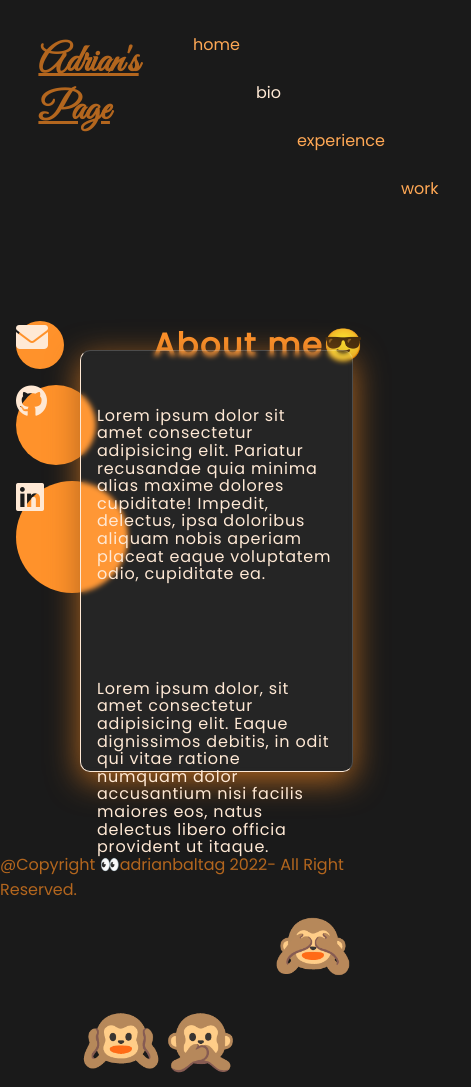
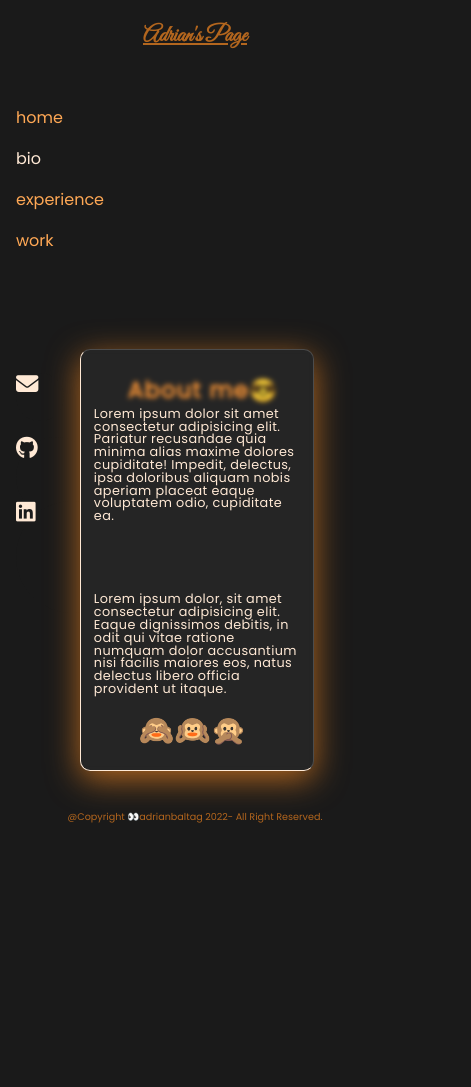
Before and after one commit to adrianbaltag/adrian-s_page, a plain HTML site: page bio.html in a window 390 px wide. Shown: the whole page, 471 px wide, since content can reach past the window. After the commit the page ends 844 px from the top, so only its background shows below. Drawn offline with Linux system fonts and the light colour scheme.

Commit message:
bug - work.html

```diff
--- a/bio.css
+++ b/bio.css
@@ -9,8 +9,8 @@ tint #ff922b
 
 */
 
-@import url('https://fonts.googleapis.com/css2?family=Great+Vibes&family=Tangerine:wght@700&display=swap');
-@import url('https://fonts.googleapis.com/css2?family=Poppins&display=swap');
+@import url("https://fonts.googleapis.com/css2?family=Great+Vibes&family=Tangerine:wght@700&display=swap");
+@import url("https://fonts.googleapis.com/css2?family=Poppins&display=swap");
 
 * {
   margin: 0;
@@ -20,7 +20,7 @@ tint #ff922b
 
 body {
   background-color: #1a1a1a;
-  font-family: 'Poppins', sans-serif;
+  font-family: "Poppins", sans-serif;
   height: 100vh;
   width: 100vw;
 }
@@ -35,10 +35,9 @@ header {
 h1 {
   color: #b3661e;
   margin: 1em 1em;
-  font-family: 'Great Vibes', cursive;
+  font-family: "Great Vibes", cursive;
   font-size: 2.4em;
   text-decoration: underline;
-
 }
 
 nav {
@@ -52,13 +51,13 @@ nav a {
   padding-right: 1em;
 }
 
-.bio{
+.bio {
   color: #ffe9d5;
 }
 
 nav a:hover {
   color: #ffe9d5;
-    transition: ease .75s;
+  transition: ease 0.75s;
   transform: scale(1.2);
 }
 a.bio {
@@ -76,7 +75,7 @@ nav a:hover {
 main {
   display: flex;
   flex-direction: row;
-    justify-content:space-between;
+  justify-content: space-between;
 }
 .icons div {
   height: 3em;
@@ -87,7 +86,6 @@ main {
   margin-left: 1em;
 }
 
-
 .link_1 {
   height: 3em;
   width: 3em;
@@ -96,7 +94,7 @@ main {
 /* selects elem with attribute === link  */
 [class*="link"]:hover {
   background-color: transparent;
-   transition: all ease .3s;
+  transition: all ease 0.3s;
 }
 .link_2 {
   height: 5em !important;
@@ -109,11 +107,9 @@ main {
   border-radius: 100em;
 }
 
-
 i {
-    color:#ffe9d5;
+  color: #ffe9d5;
   font-size: 2em;
-
 }
 
 .intro {
@@ -121,7 +117,6 @@ i {
   display: flex;
   justify-content: center;
 }
-
 
 .about_me {
   width: 100%;
@@ -131,7 +126,7 @@ i {
 }
 
 .about_h2 {
-    color:#ff922b;
+  color: #ff922b;
   font-size: 2em;
   letter-spacing: 1.6px;
 }
@@ -140,23 +135,24 @@ i {
   margin-top: -1.2em;
   width: 70vw;
   height: 50vh;
-    background: rgba( 255, 255, 255, 0.05 );
+  background: rgba(255, 255, 255, 0.05);
   box-shadow: 0 8px 32px 0 #b3661e;
-    backdrop-filter: blur( 2.5px );
-    -webkit-backdrop-filter: blur( 2.5px );
+  backdrop-filter: blur(2.5px);
+  -webkit-backdrop-filter: blur(2.5px);
   border-radius: 10px;
-    border: 1px solid rgba( 255, 255, 255, 0.18 );
+  border: 1px solid rgba(255, 255, 255, 0.18);
   border-left: 1px solid #ffe9d5;
   border-bottom: 1px solid #ffe9d5;
   align-self: flex-start;
   margin-left: -3em;
 }
 
-.glass, p {
+.glass,
+p {
   margin-top: 2.5em;
   color: #ffe9d5;
   text-align: left;
-    letter-spacing: .8px;
+  letter-spacing: 0.8px;
   line-height: 1.1;
   padding: 1em;
 }
@@ -172,3 +168,104 @@ footer {
   align-items: flex-end;
   margin-top: 5em;
 }
+
+/* *********media queries************** */
+
+@media screen and (max-width: 500px) {
+  body {
+    height: 100vh;
+    height: 100vw;
+  }
+  header {
+    display: flex;
+    flex-direction: column;
+  }
+
+  h1 {
+    text-align: center;
+    font-size: 1.4em;
+  }
+
+  nav {
+    display: flex;
+    flex-direction: column;
+    align-items: flex-start;
+  }
+  a.bio {
+    margin-top: 1em;
+    font-size: 1em;
+  }
+
+  a.experience {
+    margin-top: 1em;
+    font-size: 1em;
+  }
+  a.work {
+    margin-top: 1em;
+    font-size: 1em;
+  }
+
+  .icons div {
+    margin-bottom: 1em;
+    margin-left: 1em;
+    background: #1a1a1a;
+  }
+
+  .fa-solid,
+  .fa-brands {
+    font-size: 1.4em;
+  }
+  .link_3 {
+    margin-top: -2em;
+  }
+  footer {
+    margin-top: -5em;
+    font-size: 0.6em;
+  }
+
+  .about_h2 {
+    color: #ff922b;
+    font-size: 1.4em;
+    letter-spacing: 1.4px;
+    margin-left: -5em;
+    margin-bottom: -1em;
+  }
+
+  .glassmorphism {
+    margin-top: -2.2em;
+    width: 60vw;
+    height: 50vh;
+    background: rgba(255, 255, 255, 0.05);
+    box-shadow: 0 8px 32px 0 #b3661e;
+    backdrop-filter: blur(2.5px);
+    -webkit-backdrop-filter: blur(2.5px);
+    border-radius: 10px;
+    border: 1px solid rgba(255, 255, 255, 0.18);
+    border-left: 1px solid #ffe9d5;
+    border-bottom: 1px solid #ffe9d5;
+    align-self: flex-start;
+    margin-left: -3em;
+  }
+
+  .glass,
+  p {
+    margin-top: 3.5em;
+    color: #ffe9d5;
+    text-align: left;
+    letter-spacing: 0.4px;
+    line-height: 1;
+    word-wrap: normal;
+    font-size: 0.8em;
+  }
+
+  span {
+    margin-left: 2em;
+    margin-top: -2em;
+    font-size: 1.8em;
+  }
+
+  footer {
+    margin-top: 4em;
+    font-size: 0.6em;
+  }
+}
--- a/bio.html
+++ b/bio.html
@@ -1,13 +1,15 @@
-
 <!DOCTYPE html>
 <html lang="en">
   <head>
-    <meta charset="UTF-8">
-    <meta http-equiv="X-UA-Compatible" content="IE=edge">
-    <meta name="viewport" content="width=device-width, initial-scale=1.0">
+    <meta charset="UTF-8" />
+    <meta http-equiv="X-UA-Compatible" content="IE=edge" />
+    <meta name="viewport" content="width=device-width, initial-scale=1.0" />
     <title>Adrian's Page</title>
-    <link rel="stylesheet" href="bio.css">
-    <script src="https://kit.fontawesome.com/51d66fbc81.js" crossorigin="anonymous"></script>
+    <link rel="stylesheet" href="bio.css" />
+    <script
+      src="https://kit.fontawesome.com/51d66fbc81.js"
+      crossorigin="anonymous"
+    ></script>
   </head>
   <body>
     <!-- **********header***************** -->
@@ -27,34 +29,46 @@
     <main>
       <section class="icons">
         <!-- link to email not working due verizon security policy -->
-          <div class="link_1"><a href= "mailto: fbaltag83@gmail.com"  target="_blank"
-            ><i class="fa-solid fa-envelope"></i></a></div
-          >
-          <div class="link_2"><a href="https://github.com/adrianbaltag" target="_blank"
-            ><i class="fa-brands fa-github"></i></a></div
-          >
-         <div class="link_3"> <a
+        <div class="link_1">
+          <a href="mailto: fbaltag83@gmail.com" target="_blank"
+            ><i class="fa-solid fa-envelope"></i
+          ></a>
+        </div>
+        <div class="link_2">
+          <a href="https://github.com/adrianbaltag" target="_blank"
+            ><i class="fa-brands fa-github"></i
+          ></a>
+        </div>
+        <div class="link_3">
+          <a
             href="
             https://urldefense.proofpoint.com/v2/url?u=https-3A__www.linkedin.com_in_adrian-2Dbaltag-2D747285221&d=DwICAg&c=udBTRvFvXC5Dhqg7UHpJlPps3mZ3LRxpb6__0PomBTQ&r=Yto6q-fMlAqNtCbRzVBaHPXWQZM7v-DXTFKzvvOXqIwEKDfNP9gRaK4mt9p68s6i&m=Gyzp8vZ7yG6B1tkAA_z9F4PtipvDTkBGd651ldPvu117vjlqKOxCgkfsoWgKXqFk&s=nG_-S_YOnnbQWS2O4CQwZ0zJm-c1A6bUDdmNpjvg7jQ&e="
             target="_blank"
-            ><i class="fa-brands fa-linkedin"></i></a></div
-          >
+            ><i class="fa-brands fa-linkedin"></i
+          ></a>
+        </div>
       </section>
-
 
       <section class="about_me">
         <h2 class="about_h2">About me😎</h2>
         <div class="glassmorphism">
-                    <p class="glass">Lorem ipsum dolor sit amet consectetur adipisicing elit. Pariatur recusandae quia minima alias maxime dolores cupiditate! Impedit, delectus, ipsa doloribus aliquam nobis aperiam placeat eaque voluptatem odio, cupiditate ea. </p>
-                    <br>
-                    <p>Lorem ipsum dolor, sit amet consectetur adipisicing elit. Eaque dignissimos debitis, in odit qui vitae ratione numquam dolor accusantium nisi facilis maiores eos, natus delectus libero officia provident ut itaque.</p>
-                    <br>
+          <p class="glass">
+            Lorem ipsum dolor sit amet consectetur adipisicing elit. Pariatur
+            recusandae quia minima alias maxime dolores cupiditate! Impedit,
+            delectus, ipsa doloribus aliquam nobis aperiam placeat eaque
+            voluptatem odio, cupiditate ea.
+          </p>
+
+          <p>
+            Lorem ipsum dolor, sit amet consectetur adipisicing elit. Eaque
+            dignissimos debitis, in odit qui vitae ratione numquam dolor
+            accusantium nisi facilis maiores eos, natus delectus libero officia
+            provident ut itaque.
+          </p>
+
           <span>🙈🙉🙊</span>
-
-
         </div>
       </section>
-
     </main>
     <!-- *********end-main***************** -->
     <!-- ************************************** -->
--- a/experience.css
+++ b/experience.css
@@ -163,3 +163,85 @@ footer {
   align-items: flex-end;
   margin-top: 10em;
 }
+
+
+/* *************media queries*************** */
+
+@media screen and (max-width: 500px) {
+  body {
+    height: 100vh;
+    height: 100vw;
+  }
+  header {
+    display: flex;
+    flex-direction: column;
+  }
+
+  h1 {
+    text-align: center;
+    font-size: 1.4em;
+  }
+
+  nav {
+    display: flex;
+    flex-direction: column;
+    align-items: flex-start;
+  }
+  a.bio {
+    margin-top: 1em;
+    font-size: 1em;
+  }
+
+  a.experience {
+    margin-top: 1em;
+    font-size: 1em;
+  }
+  a.work {
+    margin-top: 1em;
+    font-size: 1em;
+  }
+
+  .icons div {
+    margin-bottom: 1em;
+    margin-left: 1em;
+    background: #1a1a1a;
+  }
+
+  .fa-solid,
+  .fa-brands {
+    font-size: 1.4em;
+  }
+  .link_3 {
+    margin-top: -2em;
+  }
+  .box {
+    height: 20em;
+    width: 60vw;
+  }
+
+  h3 {
+    color: #ffa855;
+    text-align: center;
+    margin-top: 1.2em;
+    letter-spacing: 1.4px;
+    font-size: 1em;
+  }
+
+  p {
+    color: #ffe9d5;
+    margin-top: 1em;
+    backdrop-filter: blur(10px) opacity(0.8);
+    text-align: left;
+    padding: 1em 1.5em;
+    opacity: 0.1;
+    font-size: .6em;
+    line-height: 1;
+  }
+
+  footer {
+    margin-top: 18em;
+    font-size: 0.6em;
+  }
+
+
+}
--- a/style.css
+++ b/style.css
@@ -200,3 +200,59 @@ footer {
   align-items: flex-end;
   margin-top: 6em;
 }
+
+@media screen and (max-width: 500px) {
+  header {
+    display: flex;
+    flex-direction: column;
+  }
+
+  h1 {
+    text-align: center;
+    font-size: 1.4em;
+  }
+
+  nav {
+    display: flex;
+    flex-direction: column;
+    align-items: flex-start;
+  }
+  a.bio {
+    margin-top: 1em;
+    font-size: 1em;
+  }
+
+  a.experience {
+    margin-top: 1em;
+    font-size: 1em;
+  }
+  a.work {
+    margin-top: 1em;
+    font-size: 1em;
+  }
+
+  article {
+    margin-bottom: 2em;
+  }
+
+  .icons div {
+    margin-bottom: 1em;
+    margin-left: 1em;
+    background: #1a1a1a;
+  }
+
+  .fa-solid,
+  .fa-brands {
+    font-size: 1.4em;
+  }
+  .link_3 {
+  margin-top: -2em;
+  }
+  footer {
+     margin-top: 4em;
+    font-size: .6em;
+  }
+  h2 {
+    font-size: 1.6em;
+  }
+}
--- a/work.css
+++ b/work.css
@@ -164,3 +164,54 @@ footer {
   align-items: flex-end;
   margin-top: 6em;
 }
+
+/* ************media queries**************** */
+@media screen and (max-width: 500px) {
+  body {
+    height: 100vh;
+    height: 100vw;
+  }
+  header {
+    display: flex;
+    flex-direction: column;
+  }
+
+  h1 {
+    text-align: center;
+    font-size: 1.4em;
+  }
+
+  nav {
+    display: flex;
+    flex-direction: column;
+    align-items: flex-start;
+  }
+  a.bio {
+    margin-top: 1em;
+    font-size: 1em;
+  }
+
+  a.experience {
+    margin-top: 1em;
+    font-size: 1em;
+  }
+  a.work {
+    margin-top: 1em;
+    font-size: 1em;
+    margin-left: -3em;
+  }
+
+  .icons div {
+    margin-bottom: 1em;
+    margin-left: 1em;
+    background: #1a1a1a;
+  }
+
+  .fa-solid,
+  .fa-brands {
+    font-size: 1.4em;
+  }
+  .link_3 {
+    margin-top: -2em;
+  }
+}
```
Also changed, not shown: index.html (+6 -3 lines). Lines whose indentation alone changed are shown as unchanged.
